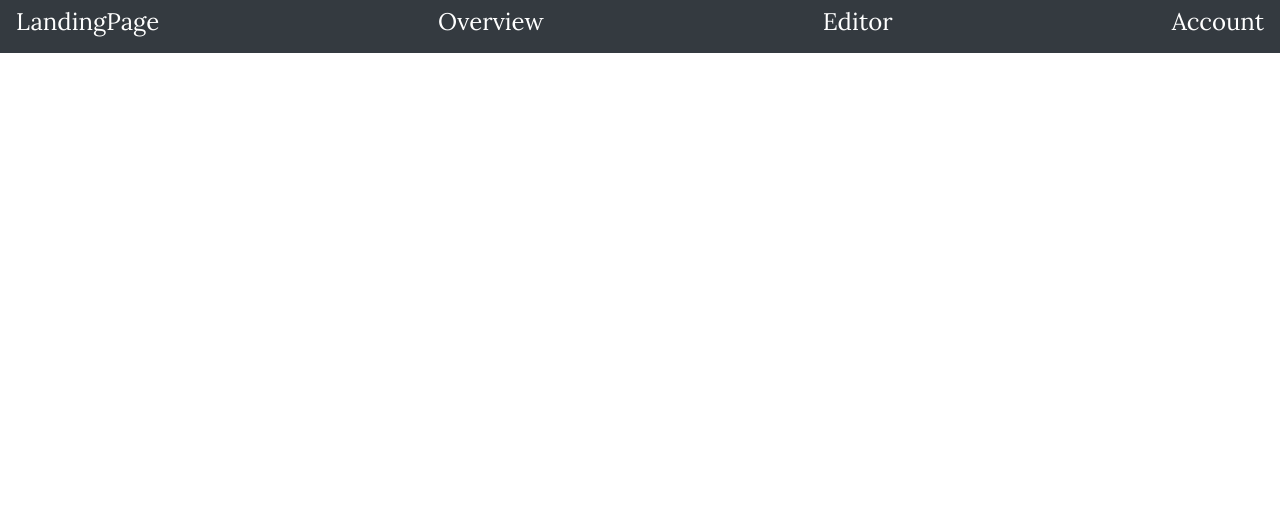
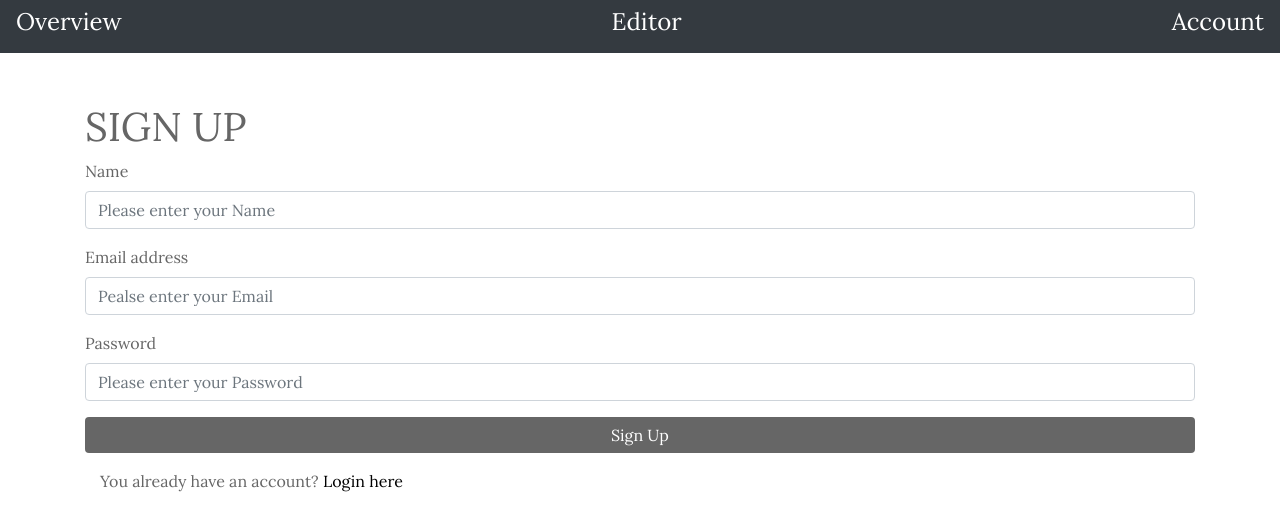
Before and after one commit to katharinapagel/OMM_Meme-Editor, a React (Create React App) app: page /register in a window 1280 px wide. Shown: the top 530 px of the page. Built offline with nearby package versions, Linux system fonts and the light colour scheme.

Commit message:
User Authentication Part 1

```diff
--- a/src/App.js
+++ b/src/App.js
@@ -4,9 +4,10 @@ import Navbar from './Components/Navbar';
 import Editor from "./Components/Editor/Editor";
 import Overview from "./Components/Overview";
 import Account from "./Components/Account";
-import MemeGenerator from './Components/Editor/EditorYGWYS';
 import LandingPage from './Components/LandingPage';
 import ChooseTemplate from './Components/Editor/ChooseTemplate';
+import LogIn from './Components/UserAuth/LogIn';
+import Registration from './Components/UserAuth/Registration';
 
 import 'bootstrap/dist/css/bootstrap.min.css';
 import './App.css';
@@ -20,10 +21,16 @@ function App() {
       <Routes>
 
       <Route path="/" element={<LandingPage />} />
+      <Route path="/login" element={<LogIn />} />
+      <Route path="/register" element={<Registration />} />
+
+      {/*protected routes */}
       <Route path="/overview" element={<Overview />} />
       <Route path="/editor" element={<Editor />} />
       <Route path="/account" element={<Account />} />
       <Route path="editor/choosetemplate" element={<ChooseTemplate />} />
+
+
 
 
       </Routes>
--- a/src/Components/LandingPage.jsx
+++ b/src/Components/LandingPage.jsx
@@ -12,8 +12,8 @@ function LandingPage(){
             </Container>
             <Container>
             <Row>
-                <Col><Button variant="primary" type="LogIn"><Link className="link" to="/SignUp">Sign Up</Link></Button></Col>
-                <Col><Button variant="primary" type="LogIn"><Link className="link" to="/LogIn">Log In</Link></Button></Col>
+                <Col><Button variant="primary" type="LogIn"><Link className="link" to="/register">Sign Up</Link></Button></Col>
+                <Col><Button variant="primary" type="LogIn"><Link className="link" to="/login">Log In</Link></Button></Col>
             </Row>
         </Container>
     </div>
--- a/src/Components/Navbar.jsx
+++ b/src/Components/Navbar.jsx
@@ -4,7 +4,6 @@ import "./Navbar.css";
 
 function Navbar() {
     return <nav className="navbar bg-dark">
-        <h4><Link className="link" to="/">LandingPage</Link></h4>
         <h4><Link className="link" to="/overview">Overview</Link></h4>
         <h4><Link className="link" to="/editor">Editor</Link></h4>
         <h4><Link className="link" to="/account">Account</Link></h4>
--- /dev/null
+++ b/src/Components/UserAuth/LogIn.jsx
@@ -0,0 +1,78 @@
+import React from "react";
+import Form from 'react-bootstrap/Form';
+import Button from 'react-bootstrap/Button';
+import {Container, Row, Col}  from 'react-bootstrap';
+import {Link} from "react-router-dom";
+import {useState} from 'react';
+import axios from 'axios';
+
+const LogIn = () => {
+
+const [email, setEmail] = useState("")
+const [password, setPassword] = useState ("")
+const [error, setError] = useState(false);
+
+
+const submitHandler = async (e) => {
+    e.preventDefault()
+
+    try{
+
+        const config = {
+            headers: {
+                "Content-type":"application/json"
+            }
+        }
+            const{data} = await axios.post('http://localhost:5000/api/user/login',
+            {
+            email,
+            password,
+            },
+            config
+        );
+
+        localStorage.setItem("authToken", data.token);
+    }catch (error) {
+        setError(error.response.data.message);
+    }
+}
+
+    return(
+        <div>
+          <Container>
+              <h1>LOG IN</h1>
+           <Form onSubmit = {submitHandler}>
+                <Form.Group className="mb-3" controlId="formBasicEmail">
+                    <Form.Label>Email address</Form.Label>
+                    <Form.Control
+                    type="email"
+                    value = {email}
+                    placeholder="Please enter your Email"
+                    onChange = {(e) =>setEmail(e.target.value)}
+                    />
+                </Form.Group>
+
+                <Form.Group className="mb-3" controlId="formBasicPassword">
+                    <Form.Label>Password</Form.Label>
+                    <Form.Control
+                    type="password"
+                    value={password}
+                    placeholder="Please enter your Password"
+                    onChange = {(e) => setPassword(e.target.value)}
+                    />
+                </Form.Group>
+                <Button variant="primary" type="submit">
+                    Login
+                </Button>
+            </Form>
+            <Row className="py-3">
+                <Col>
+                New User? <Link className="Buttonlink" to="/register">Sign Up here</Link>
+                </Col>
+                </Row>
+            </Container>
+        </div>
+    )
+}
+
+export default LogIn
--- /dev/null
+++ b/src/Components/UserAuth/Registration.jsx
@@ -0,0 +1,85 @@
+import React from 'react';
+import Form from 'react-bootstrap/Form';
+import Button from 'react-bootstrap/Button';
+import {Container, Row, Col}  from 'react-bootstrap';
+import {Link} from 'react-router-dom';
+import {useState} from 'react';
+import axios from 'axios';
+
+const SignUp = () => {
+    const [email, setEmail] = useState("");
+    const [name, setName] = useState("");
+    const [password, setPassword] = useState("");
+    const [error, setError] = useState(false);
+
+    const submitHandler = async (e) => {
+        e.preventDefault()
+
+        try{
+            const config = {
+                headers: {
+                    "Content-type": "application/json",
+                },
+
+            };
+            const {data} = await axios.post(
+                "http://localhost:5000/api/user/register",
+                {name, email,password},
+                config
+            );
+
+            localStorage.setItem("userInfo", JSON.stringify(data));
+        }catch (error) {
+            setError(error.response.data.message);
+        }
+
+    }
+
+    return (
+        <div>
+            <Container>
+            <h1>SIGN UP</h1>
+                <Form onSubmit={submitHandler}>
+                    <Form.Group className="mb-3" controlId="name">
+                        <Form.Label>Name</Form.Label>
+                        <Form.Control
+                        type="name"
+                        value={name}
+                        placeholder="Please enter your Name"
+                        onChange={(e) => setName(e.target.value)}
+                        />
+                    </Form.Group>
+                    <Form.Group className="mb-3" controlId="formBasicEmail">
+                        <Form.Label>Email address</Form.Label>
+                        <Form.Control
+                        type="email"
+                        value={email}
+                        placeholder="Pealse enter your Email"
+                        onChange={(e) => setEmail(e.target.value)}
+                        />
+                    </Form.Group>
+
+                    <Form.Group className="mb-3" controlId="formBasicPassword">
+                        <Form.Label>Password</Form.Label>
+                        <Form.Control
+                        type="password"
+                        value={password}
+                        placeholder="Please enter your Password"
+                        onChange={(e) => setPassword(e.target.value)}
+                        />
+                    </Form.Group>
+                    <Button variant="primary" type="submit">
+                        Sign Up
+                    </Button>
+                </Form>
+                <Row className="py-3">
+                <Col>
+                You already have an account? <Link className="Buttonlink" to="/login">Login here</Link>
+                </Col>
+                </Row>
+            </Container>
+        </div>
+    );
+}
+
+export default SignUp
```
Also changed, not shown: src/Components/Overview.jsx (line endings or trailing spaces), 2 other files (tests, documents, lock files or other folders).
